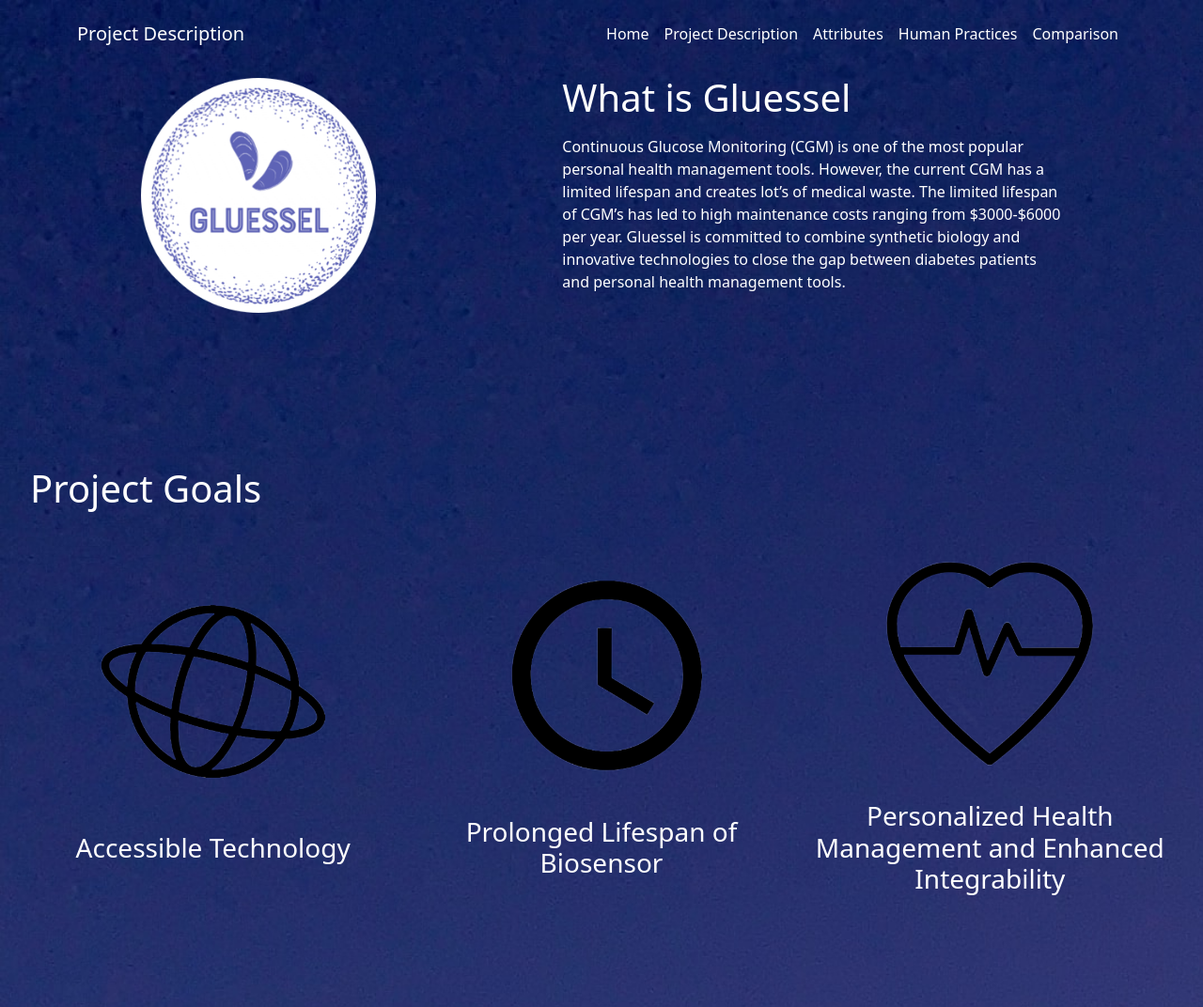
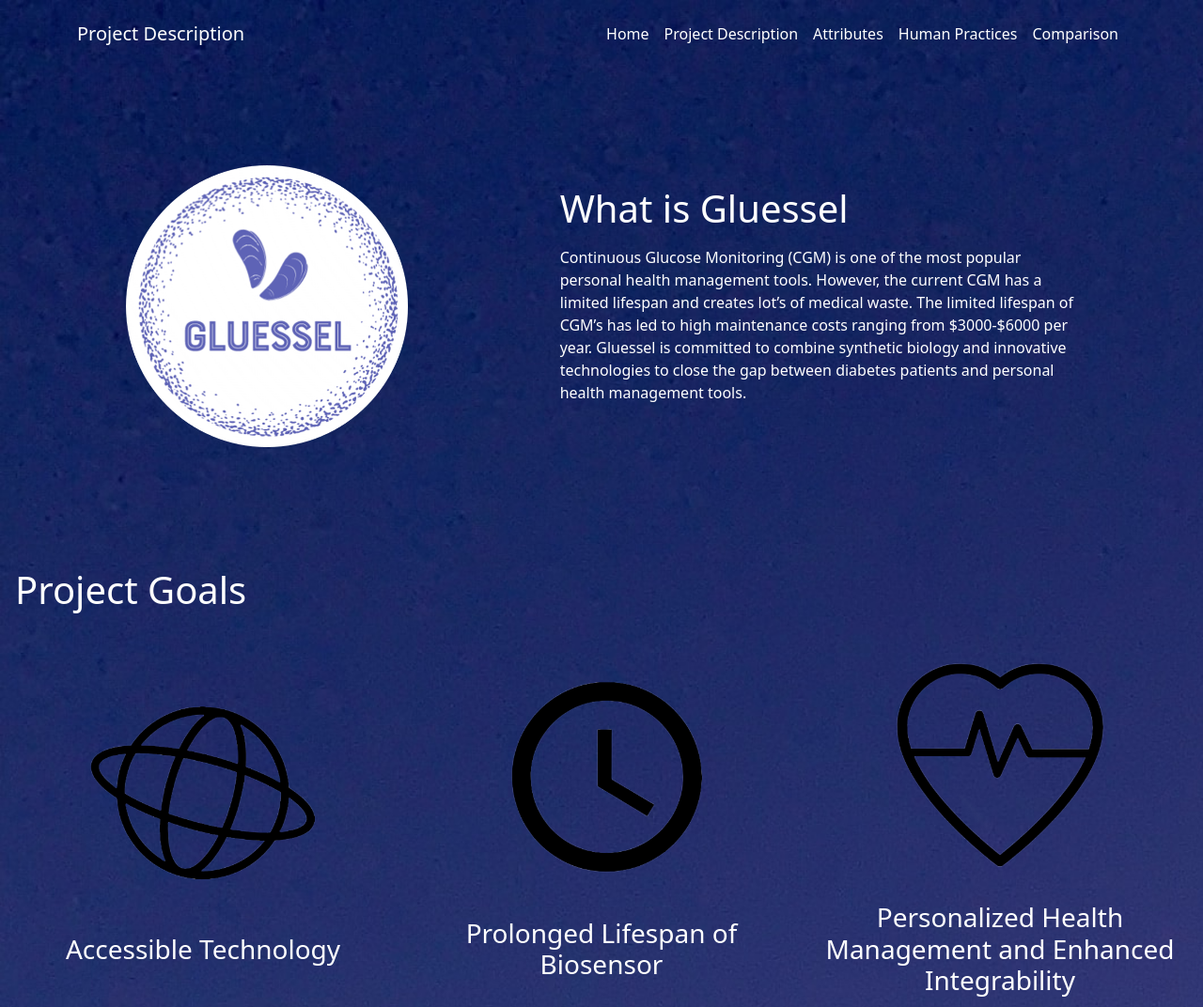
Before and after one commit to its-joy/HumanPractices, a plain HTML site: page ProjectDescription.html in a window 1280 px wide. Shown: the top 1072 px of the page at 94% size. Drawn offline with nearby package versions, Linux system fonts and the light colour scheme.

Commit message:
fix padding of hero

```diff
--- a/ProjectDescription.html
+++ b/ProjectDescription.html
@@ -53,13 +53,11 @@
 
       <!-- Container -->
       <div class="container" >
-
           <!-- Row -->
-          <div class="row gy-4 align-items-center">
-
+          <div class="row gy-4 align-items-center" style="padding-top: 8rem">
               <!-- Col -->
               <div class="col-md-5 px-md-5">
-                  <img src="Images/p5.png" style="height:250px; width: 250px" >
+                  <img src="Images/p5.png" style="height:300px; width: 300px" >
               </div>
 
               <!-- Col -->
@@ -121,7 +119,7 @@
                 <p>
                   To overcome these challenges, Gluessel proposes a method to produce recombinant MAPs that can be used as biomedical adhesives and coatings on continuous glucose monitoring (CGM) devices or other biomedical applications. This innovative approach involves fusion of MAPs and GvpA as well as production of recombinant plasmid in E.coli and co-expression of protein in P.Pastoris.
                 </p>
-                <center><img src="Images/proteinexpression.png" style="width: 400px; height: 232px"></center>
+                <center><img src="Images/proteinexpression.png" style="width: 600px; height: 348px"></center>
                 <p>
                   Mfp5 and Mfp3 are selected from the MAPs group due to their strong adhesive property. The coding sequence of Mfp5-CsgA and Mfp2-GvpA genes will be inserted into E.Coli for recombinant plasmid propagation. GvpA is an amyloid-like fiber and cross-linking protein derived from Dolichospermum flosaquae, a non-pathogenic organism that can sustain high hydrostatic pressure. This protein will play a cohesive role in maintaining the structure of the chimeric protein, ensuring it maintains an acceptable level of stability and toughness for use in wet or humid environments such as the human body. It can possibly improve its adhesion for biomedical applications without any safety concerns.
                 </p>
--- a/style2.css
+++ b/style2.css
@@ -10,11 +10,8 @@ body{
 }
 
 .row{
-    padding:2rem
+    padding:1rem
 }
-
-
-
 
 .card{
     width:90%;
```
